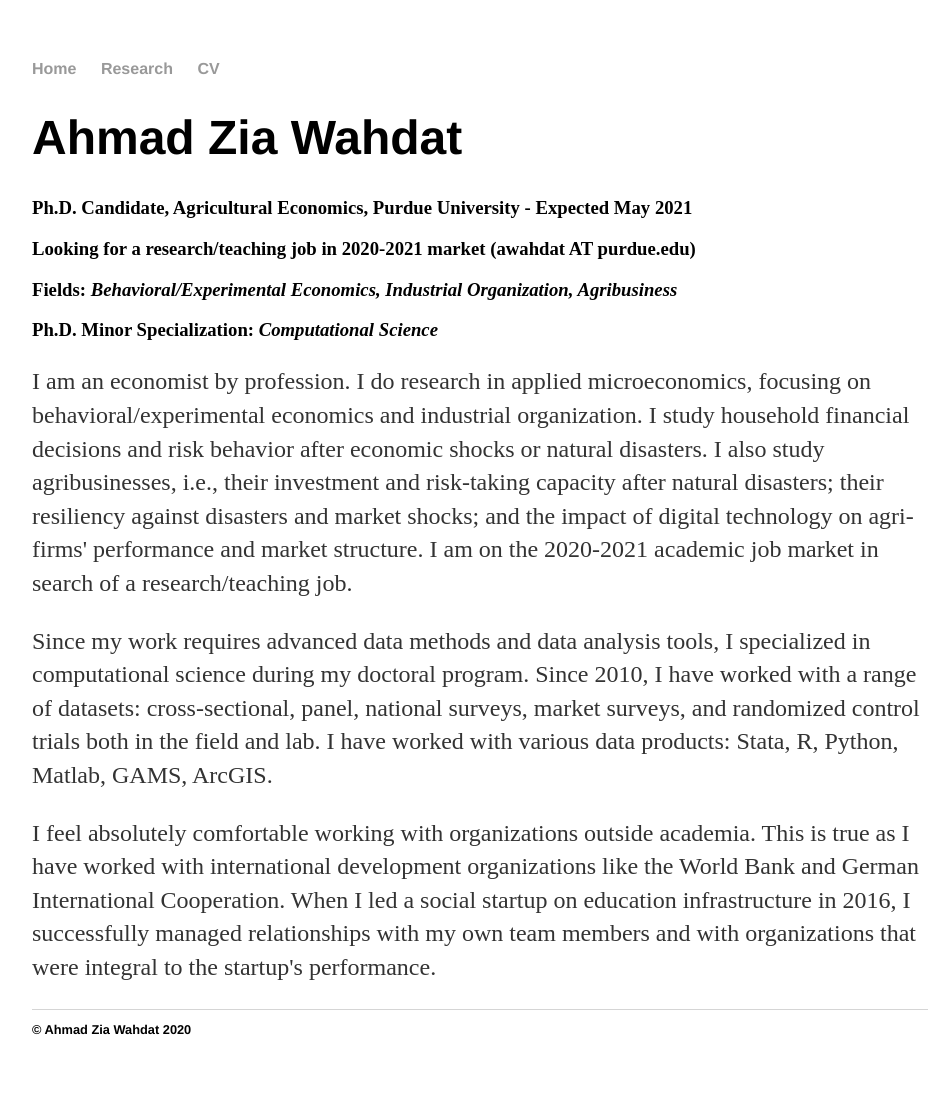
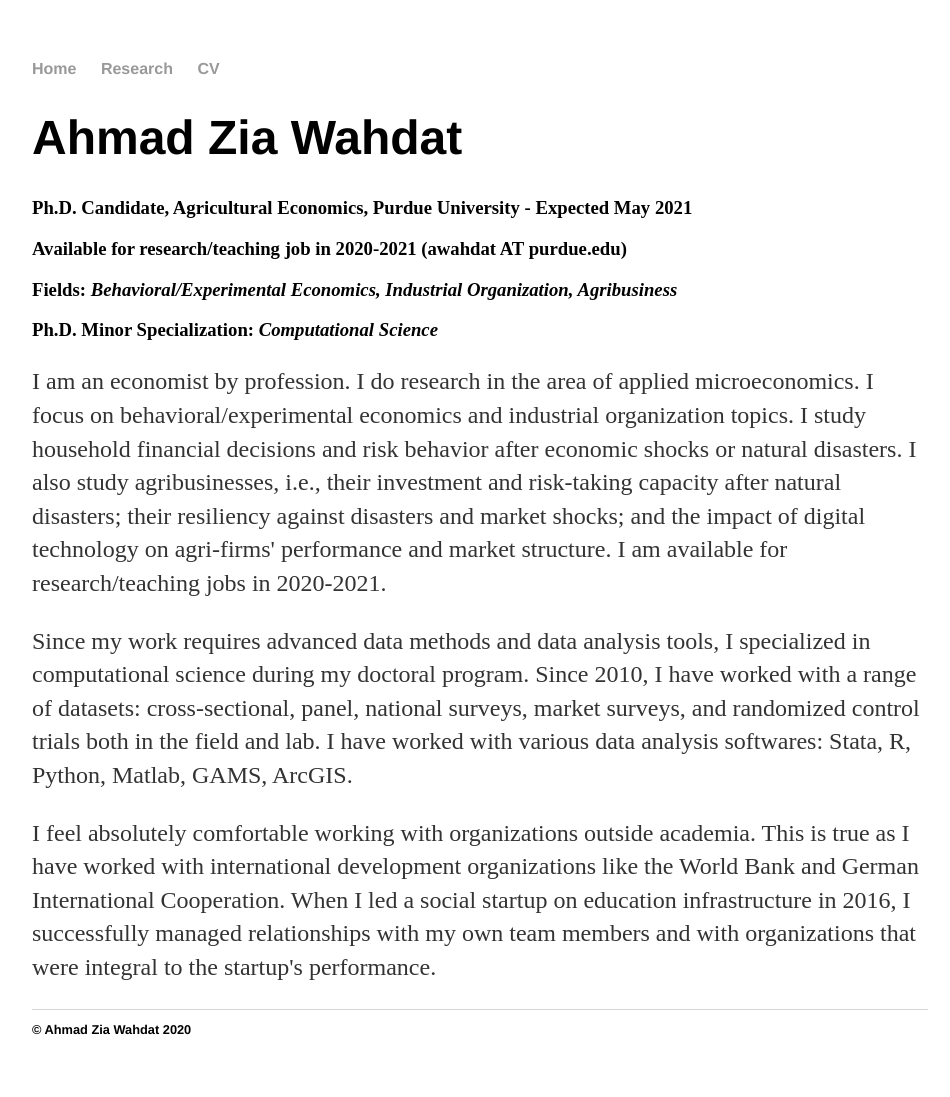
Before and after one commit to awahdat/webpage, a Jekyll site: the page built from index.html, in a window 1280 px wide. Shown: the whole page, without its empty margins (160-1110 px from the left). Built offline with Jekyll 4.4.1, drawn with Linux system fonts in a browser that asks for light colours.

Commit message:
Update index.html

```diff
--- a/index.html
+++ b/index.html
@@ -5,18 +5,19 @@ title: Ahmad Zia Wahdat
 <div class="blurb">
 	<h1>Ahmad Zia Wahdat</h1>
 			<h3>Ph.D. Candidate, Agricultural Economics, Purdue University - Expected May 2021</h3>
-			<h3>Looking for a research/teaching job in 2020-2021 market (awahdat AT purdue.edu)</h3>
+			<h3>Available for research/teaching job in 2020-2021 (awahdat AT purdue.edu)</h3>
 			<h3>Fields: <em>Behavioral/Experimental Economics, Industrial Organization, Agribusiness</em></h3>
 			<h3>Ph.D. Minor Specialization: <em>Computational Science</em></h3>
 
-				<p>I am an economist by profession. I do research in applied microeconomics, focusing on behavioral/experimental economics and industrial organization.
+				<p>I am an economist by profession. I do research in the area of applied microeconomics. I focus on behavioral/experimental
+				economics and industrial organization topics.
         I study household financial decisions and risk behavior after economic shocks or natural disasters.
         I also study agribusinesses, i.e., their investment and risk-taking capacity after natural disasters; their resiliency against disasters and market shocks;
-        and the impact of digital technology on agri-firms' performance and market structure. I am on the 2020-2021 academic job market in search of a research/teaching job.</p>
+        and the impact of digital technology on agri-firms' performance and market structure. I am available for research/teaching jobs in 2020-2021.</p>
 
         <p>Since my work requires advanced data methods and data analysis tools, I specialized in computational science during my doctoral program.
         Since 2010, I have worked with a range of datasets: cross-sectional, panel, national surveys, market surveys, and randomized control trials both in the field and lab.
-        I have worked with various data products: Stata, R, Python, Matlab, GAMS, ArcGIS.</p>
+        I have worked with various data analysis softwares: Stata, R, Python, Matlab, GAMS, ArcGIS.</p>
 
         <p>I feel absolutely comfortable working with organizations outside academia.
         This is true as I have worked with international development organizations like the World Bank and German International Cooperation.
```
